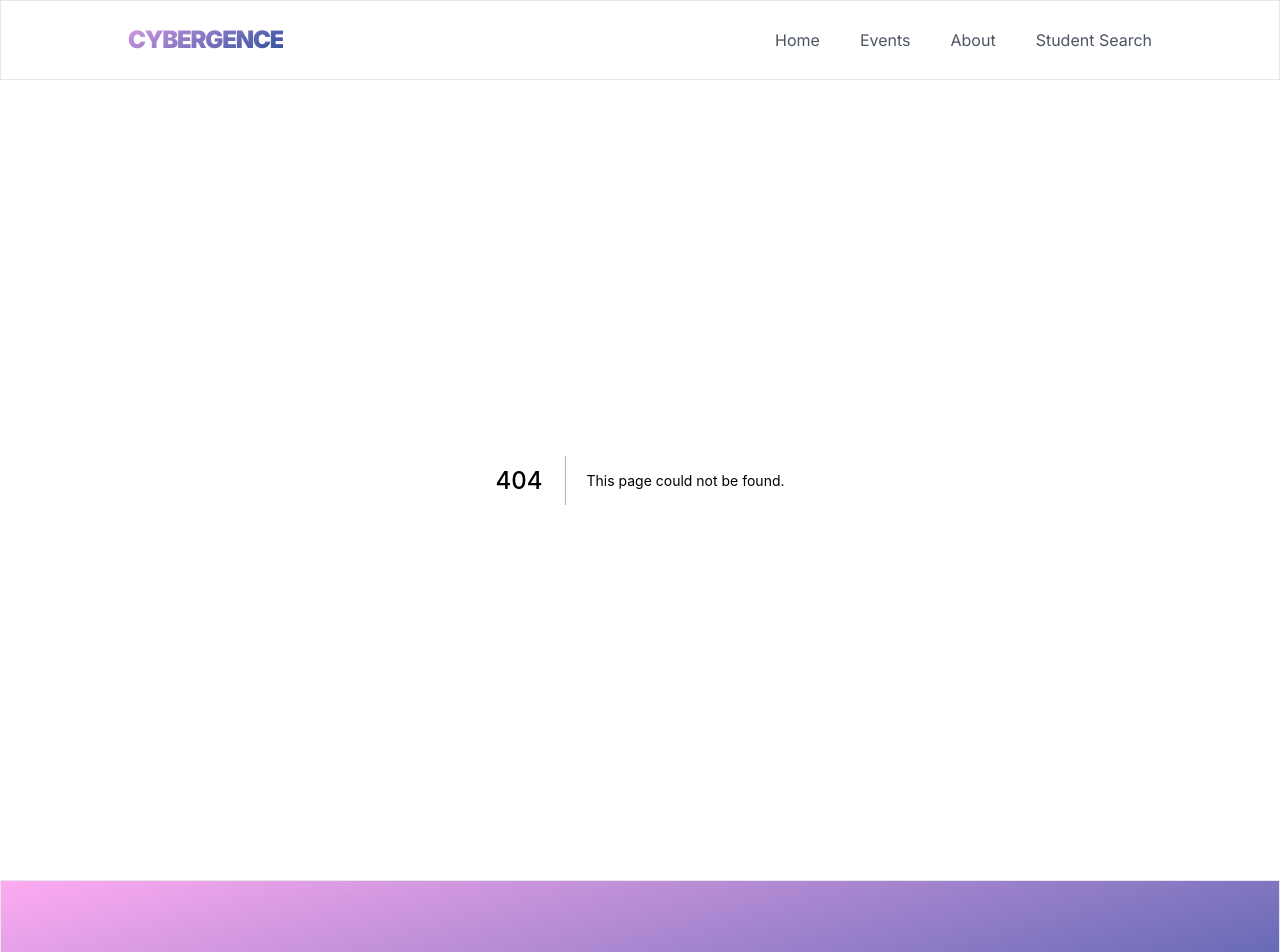
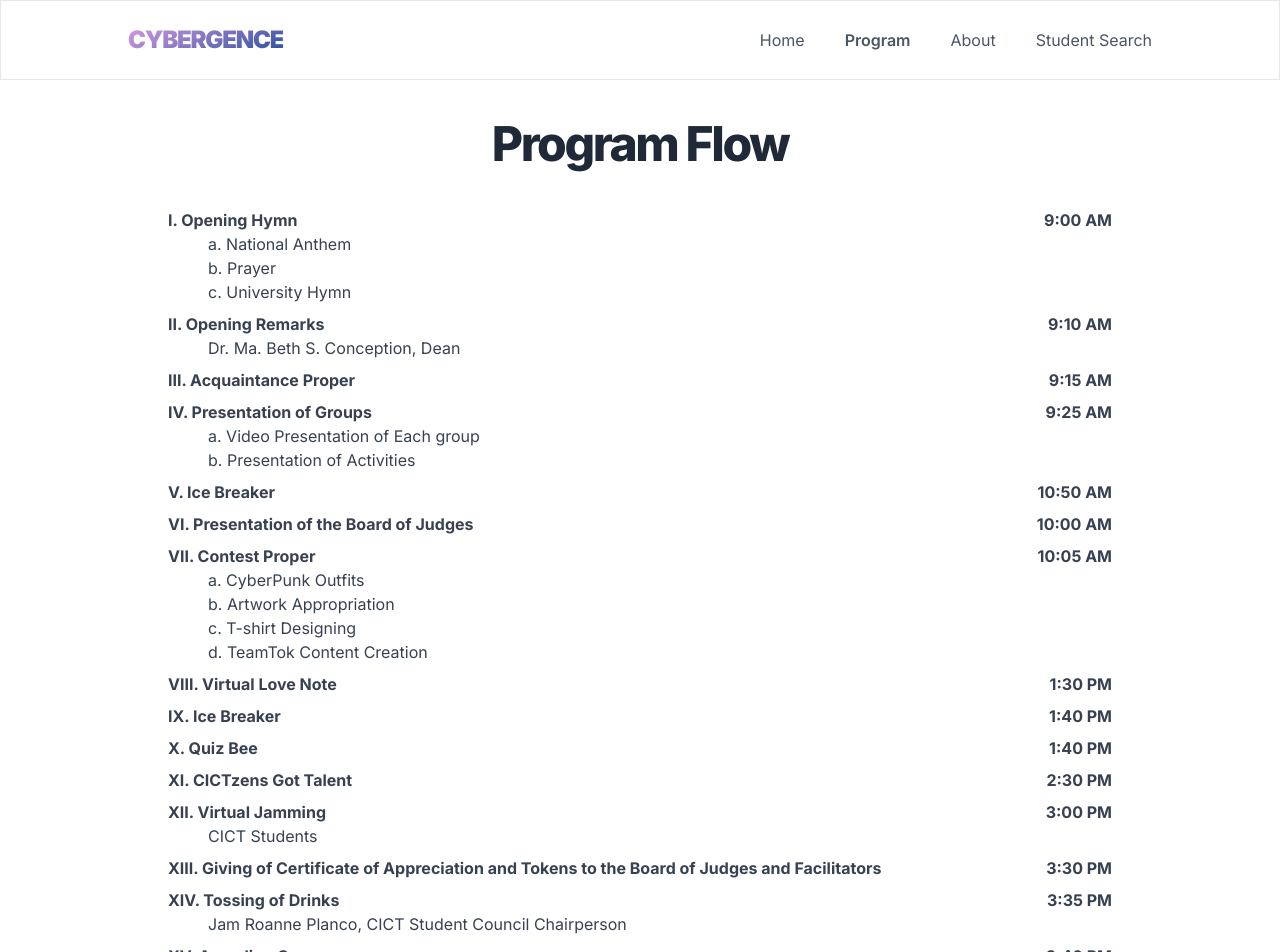
Before and after one commit to Blankeos/akwe-landing, a Next.js app: page /program in a window 1280 px wide. Before the commit this address had no page. Shown: the top 952 px of the page. Built offline with nearby package versions, Linux system fonts and the light colour scheme.

Commit message:
Added program flow

```diff
--- a/components/Nav.jsx
+++ b/components/Nav.jsx
@@ -13,12 +13,11 @@ function Nav() {
         </Link>
         <div className=" h-full flex space-x-10 text-gray-600">
           <NavLinkItem href="/">Home</NavLinkItem>
-          <NavLinkItem href="/events">Events</NavLinkItem>
+          <NavLinkItem href="/program">Program</NavLinkItem>
           <NavLinkItem href="/about">About</NavLinkItem>
           <NavLinkItem href="/search">Student Search</NavLinkItem>
         </div>
       </div>
-      {/* <div className="bg-indigo-200 h-full">Hello</div> */}
     </nav>
   );
 }
--- a/pages/index.jsx
+++ b/pages/index.jsx
@@ -16,7 +16,6 @@ export default function Home({ data }) {
 
       <main className="flex-grow h-full">
         <Hero />
-
         <Teams data={data} />
       </main>
     </>
--- /dev/null
+++ b/pages/program.jsx
@@ -0,0 +1,115 @@
+import React from "react";
+import Head from "next/head";
+
+function Program() {
+  return (
+    <>
+      <Head>
+        <title>Cybergence | About Us</title>
+        <meta name="description" content="Generated by create next app" />
+        <link rel="icon" href="/favicon.ico" />
+      </Head>
+      <main className="max-w-5xl w-full mx-auto pt-10 pb-28 px-10 overflow-hidden flex-grow flex flex-col space-y-10">
+        <h1 className="font-extrabold tracking-tighter text-center text-gray-800 text-5xl">
+          Program Flow
+        </h1>
+        <div className="flex flex-col space-y-2 text-gray-700">
+          <ProgramFlowItem
+            leftHeading="I. Opening Hymn"
+            rightHeading="9:00 AM"
+            items={["a. National Anthem", "b. Prayer", "c. University Hymn"]}
+          />
+          <ProgramFlowItem
+            leftHeading="II. Opening Remarks"
+            rightHeading="9:10 AM"
+            items={["Dr. Ma. Beth S. Conception, Dean"]}
+          />
+          <ProgramFlowItem
+            leftHeading="III. Acquaintance Proper"
+            rightHeading="9:15 AM"
+          />
+          <ProgramFlowItem
+            leftHeading="IV. Presentation of Groups"
+            rightHeading="9:25 AM"
+            items={[
+              "a. Video Presentation of Each group",
+              "b. Presentation of Activities",
+            ]}
+          />
+          <ProgramFlowItem
+            leftHeading="V. Ice Breaker"
+            rightHeading="10:50 AM"
+          />
+          <ProgramFlowItem
+            leftHeading="VI. Presentation of the Board of Judges"
+            rightHeading="10:00 AM"
+          />
+          <ProgramFlowItem
+            leftHeading="VII. Contest Proper"
+            rightHeading="10:05 AM"
+            items={[
+              "a. CyberPunk Outfits",
+              "b. Artwork Appropriation",
+              "c. T-shirt Designing",
+              "d. TeamTok Content Creation",
+            ]}
+          />
+          <ProgramFlowItem
+            leftHeading="VIII. Virtual Love Note"
+            rightHeading="1:30 PM"
+          />
+          <ProgramFlowItem
+            leftHeading="IX. Ice Breaker"
+            rightHeading="1:40 PM"
+          />
+          <ProgramFlowItem leftHeading="X. Quiz Bee" rightHeading="1:40 PM" />
+          <ProgramFlowItem
+            leftHeading="XI. CICTzens Got Talent"
+            rightHeading="2:30 PM"
+          />
+          <ProgramFlowItem
+            leftHeading="XII. Virtual Jamming"
+            rightHeading="3:00 PM"
+            items={["CICT Students"]}
+          />
+          <ProgramFlowItem
+            leftHeading="XIII. Giving of Certificate of Appreciation and Tokens to the Board of Judges and Facilitators"
+            rightHeading="3:30 PM"
+          />
+          <ProgramFlowItem
+            leftHeading="XIV. Tossing of Drinks"
+            rightHeading="3:35 PM"
+            items={["Jam Roanne Planco, CICT Student Council Chairperson"]}
+          />
+          <ProgramFlowItem
+            leftHeading="XV. Awarding Ceremony"
+            rightHeading="3:40 PM"
+          />
+          <ProgramFlowItem
+            leftHeading="XVI"
+            rightHeading="3:45 PM"
+            items={["Cyrene Dofitas, CICT Student Council Adviser"]}
+          />
+        </div>
+      </main>
+    </>
+  );
+}
+
+function ProgramFlowItem({ leftHeading, rightHeading, items = [] }) {
+  return (
+    <div className="flex justify-between">
+      <div>
+        <h2 className="font-bold">{leftHeading}</h2>
+        <div className="pl-10">
+          {items.map((item) => {
+            return <p>{item}</p>;
+          })}
+        </div>
+      </div>
+      <span className="font-bold flex-shrink-0 pl-12">{rightHeading}</span>
+    </div>
+  );
+}
+
+export default Program;
```
